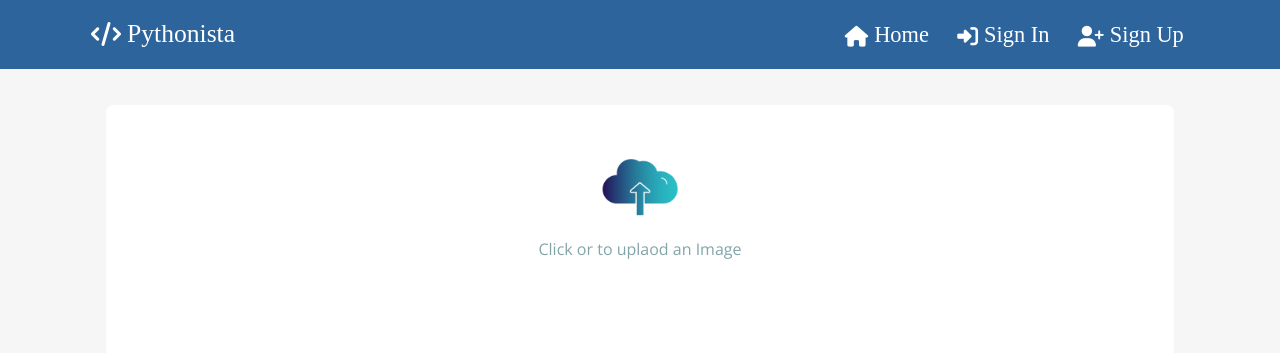
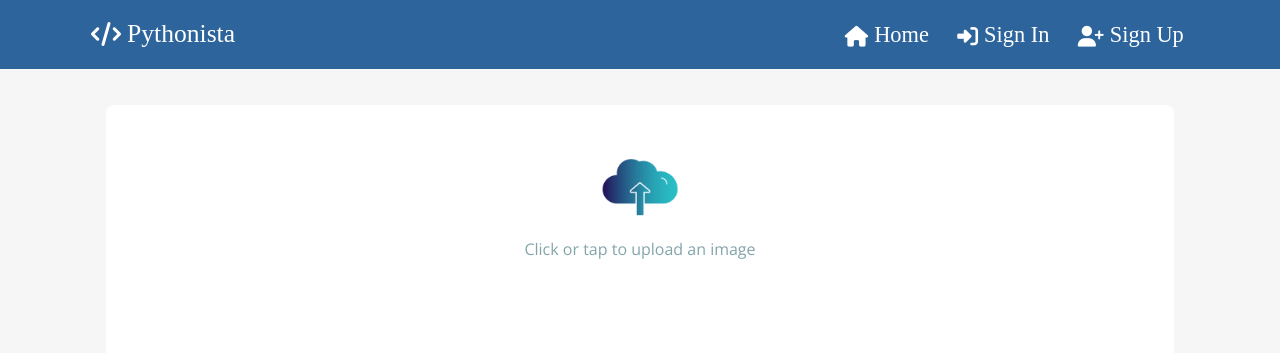
Before and after one commit to sediqa01/pythonista, a React (Create React App) app: page /events/create in a window 1280 px wide. Shown: the top 353 px of the page. Built offline with nearby package versions, Linux system fonts and the light colour scheme; no server answers; a web font is replaced by a local one.

Commit message:
Add handleChange event fot images

```diff
--- a/src/pages/events/EventCreateForm.js
+++ b/src/pages/events/EventCreateForm.js
@@ -1,4 +1,4 @@
-import React, { useState } from "react";
+import React, {  useRef, useState } from "react";
 import {
     Form,
     Button,
@@ -15,7 +15,7 @@ import btnStyles from "../../styles/Button.module.css";
 import Asset from "../../components/Asset";
 
 function EventCreateForm() {
-
+  const imageInput = useRef(null);
   const [errors, setErrors] = useState({});
   const [eventData, setEventData] = useState({
     title: "",
@@ -43,6 +43,16 @@ function EventCreateForm() {
       ...eventData,
       [event.target.name]: event.target.value,
     });
+  };
+
+  const handleChangeImage = (event) => {
+    if (event.target.files.length) {
+      URL.revokeObjectURL(image);
+      setEventData({
+        ...eventData,
+        image: URL.createObjectURL(event.target.files[0]),
+      });
+    }
   };
 
 
@@ -153,16 +163,39 @@ function EventCreateForm() {
             className={`${styles.Container} d-flex flex-column justify-content-center pb-3 pt-2`}
           >
             <Form.Group className="text-center">
+              {image ? (
+                <>
+                  <figure>
+                    <Image className={appStyles.Image} src={image} rounded />
+                  </figure>
+                  <div>
+                    <Form.Label
+                      className={`${btnStyles.Button} ${btnStyles.Blue} btn`}
+                      htmlFor="image-upload"
+                    >
+                      Change the image
+                    </Form.Label>
+                  </div>
+                </>
+              ) : (
+                <Form.Label
+                  className={`${styles.Upload} d-flex justify-content-center`}
+                  htmlFor="image-upload"
+                >
+                  <Asset
+                    src={Upload}
+                    message="Click or tap to upload an image"
+                  />
+                </Form.Label>
+              )}
 
-              <Form.Label
-                className="d-flex justify-content-center"
-                htmlFor="image-upload"
-              >
-                <Asset src={Upload} message="Click or to uplaod an Image" />
-              </Form.Label>
-
+              <Form.File
+                id="image-upload"
+                accept="image/*"
+                onChange={handleChangeImage}
+                ref={imageInput}
+              />
             </Form.Group>
-
             <div className="mb-6">{textFields}</div>
           </Container>
         </Col>
```
